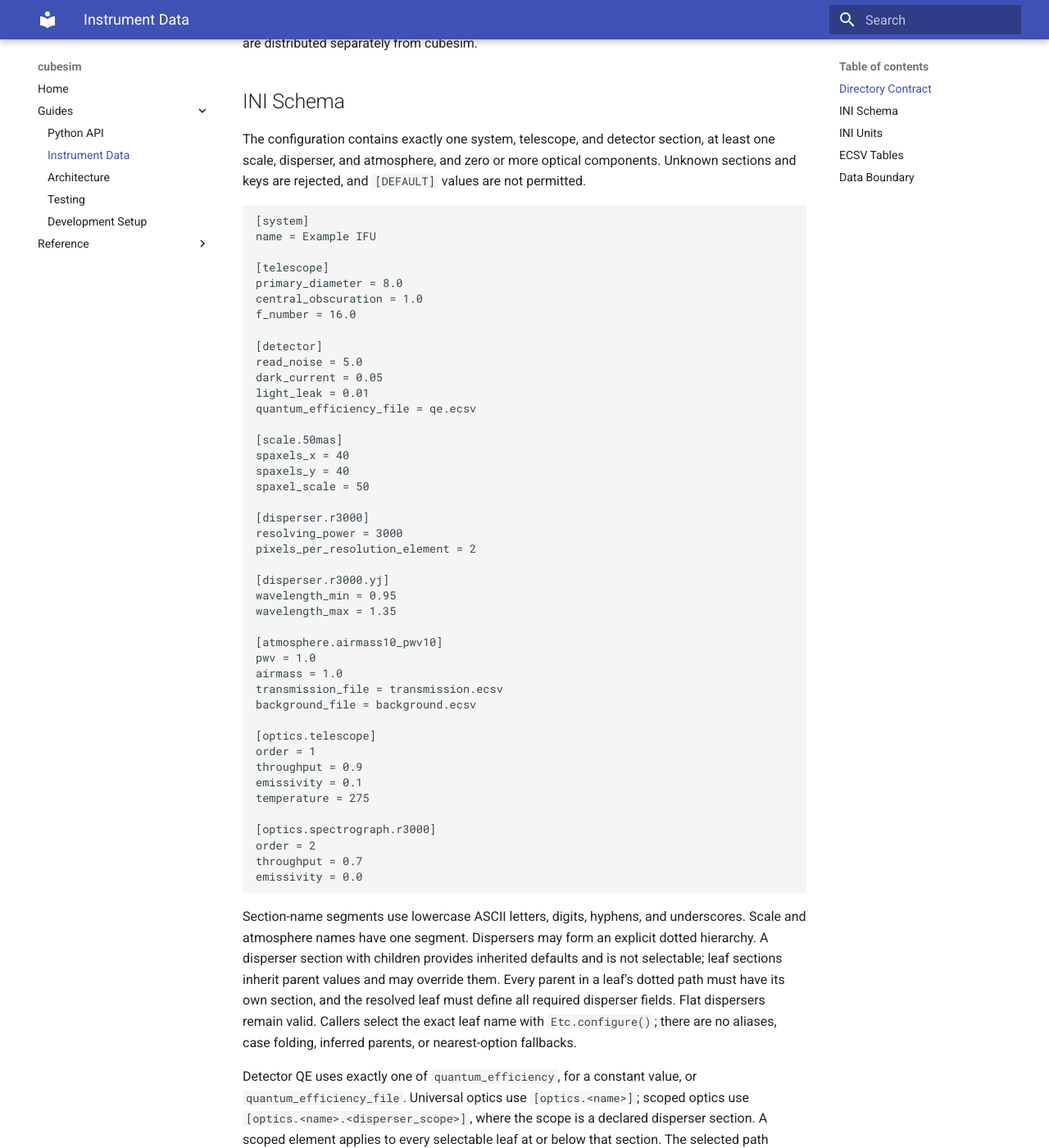
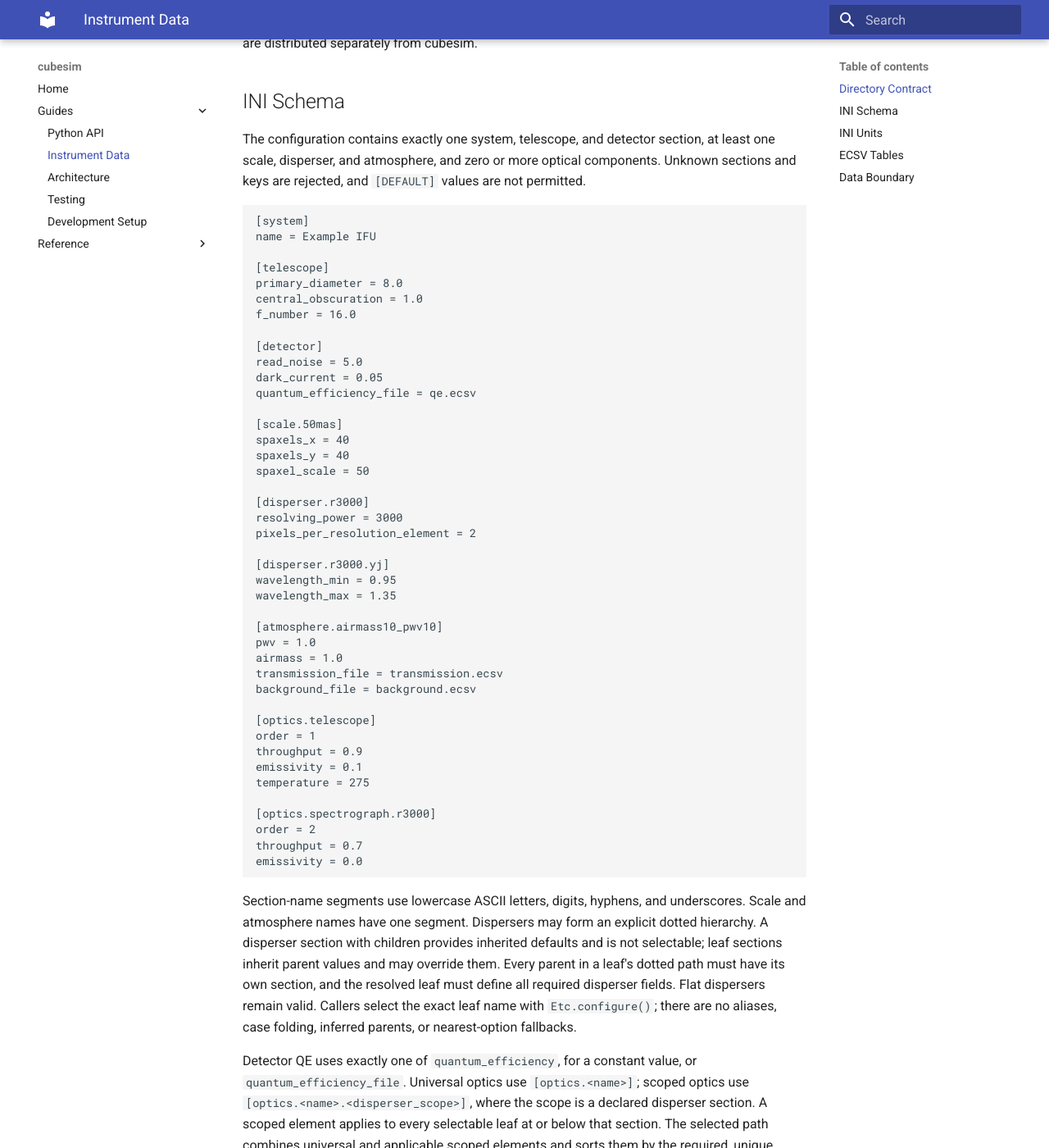
Before and after one commit to nvnunes/cubesim, an MkDocs documentation site: the page built from docs/instrument-data.md, in a window 1280 px wide and 1400 px high, scrolled down 523 px. Shown: the whole window at 82% size. Built offline with MkDocs 1.6.1 and Material for MkDocs 9.7.7, drawn with Linux system fonts in a browser that asks for light colours.

Commit message:
Remove light leak from the detector model

```diff
--- a/docs/instrument-data.md
+++ b/docs/instrument-data.md
@@ -39,7 +39,6 @@ f_number = 16.0
 [detector]
 read_noise = 5.0
 dark_current = 0.05
-light_leak = 0.01
 quantum_efficiency_file = qe.ecsv
 
 [scale.50mas]
@@ -105,7 +104,7 @@ INI values do not carry unit strings. Their units are fixed by the schema.
 | `pwv` | mm |
 | `temperature` | K |
 | `read_noise` | electron per pixel per read |
-| `dark_current`, `light_leak` | electron per pixel per second |
+| `dark_current` | electron per pixel per second |
 
 Diameters, f-number, spaxel counts, scales, resolving power,
 pixels-per-resolution-element, PWV, airmass, and temperature are positive.
```
Also changed, not shown: docs/reference/results.md (+3 -3 lines), 3 other files.
